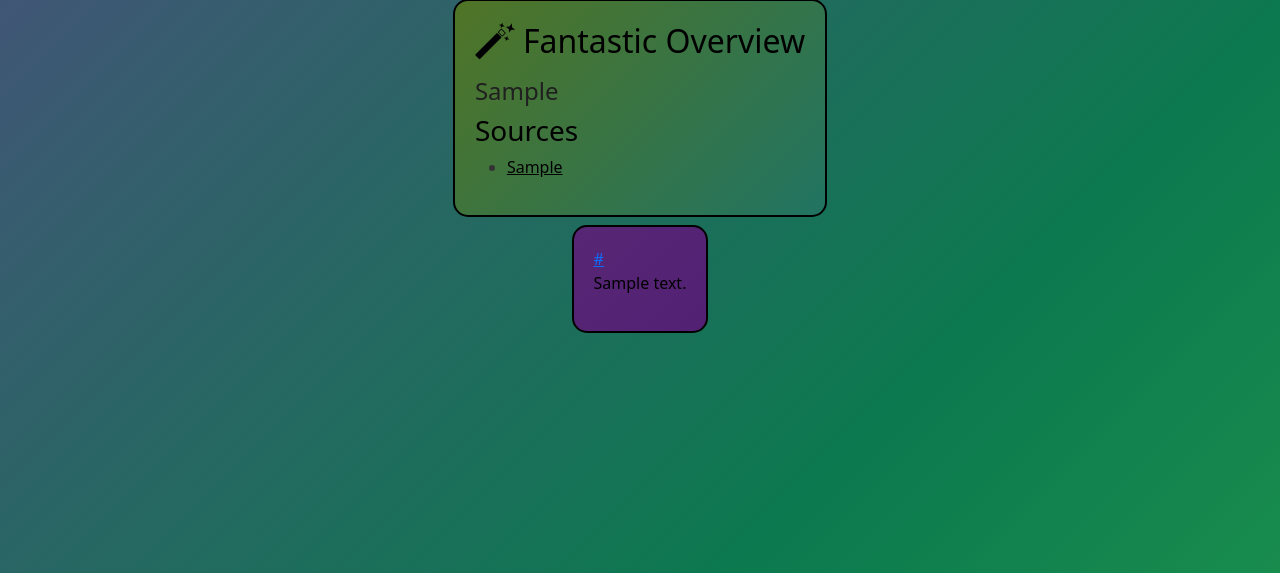
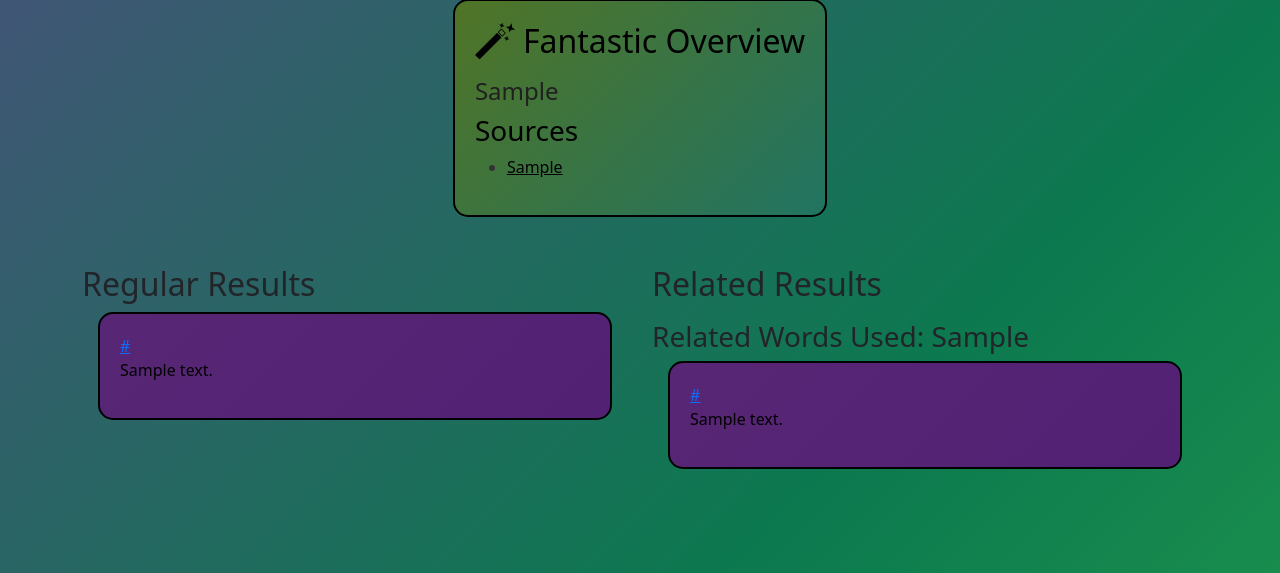
Before and after one commit to Jambr0li/FantasticMachine, a Flask app: template templates/home.html in a window 1280 px wide. Shown: the part 275-848 px from the top of the page. Run offline with Flask 3, Linux system fonts and the light colour scheme; the template is opened without the code that fills it: most values are stand-ins (such as "Sample title", 1, 10 or a date in 2020); parts of the project's set-up code (start-up, migrations or seed data) failed here and were passed over; some web fonts are replaced.

Commit message:
basic functionality is in place
:

```diff
--- a/app.py
+++ b/app.py
@@ -1,11 +1,13 @@
 from flask import Flask, render_template, request
 from whoosh_search.whoosh import Whoosh_Search
 from ai_search.searcher import AISearcher
-import base64
+from gensim.models import Word2Vec
 
 app = Flask(__name__)
 search = Whoosh_Search()
 ai = AISearcher()
+
+model = Word2Vec.load("word2vec/model/word2vec.model")
 
 @app.route("/", methods=["GET","POST"])
 def home():
@@ -15,8 +17,29 @@ def home():
 
         if query:
             print("query")
-            results = search.retrieve(query)
-            return render_template("home.html", results=results, query=query)
+            regular_results = search.retrieve(query)
+
+            # get the related words from my word2vec model
+            query_words = query.lower().split()
+            related_words = []
+            for word in query_words:
+                if word in model.wv.key_to_index:
+                    similar = [w for w, _ in model.wv.most_similar(word, topn=5)]
+                    related_words.extend(similar)
+
+            # remove duplicates
+            similar_words = list(set(related_words) - set(query_words))
+
+            extended_query = ' '.join(related_words)
+
+            related_results = search.retrieve(extended_query) if extended_query else []
+
+            return render_template(
+                "home.html",
+                regular_results=regular_results,
+                related_results=related_results,
+                related_words=similar_words,
+                query=query)
 
         elif inquire:
             print("inquiry")
--- a/templates/home.html
+++ b/templates/home.html
@@ -39,10 +39,10 @@
     </div>
 
 {% endif %}
-
-{% if results %}
-
-    {% for link, content in results %}
+{#
+{% if regular_results %}
+    <h2>Regular Results</h2>
+    {% for link, content in regular_results %}
         <div class="d-flex justify-content-center mt-2">
             <div class="rounded-box query mx-3">
                 <a href="{{link}}">{{link}}</a>
@@ -50,7 +50,60 @@
             </div>
         </div>
     {% endfor %}
-
 {% endif %}
 
+{% if related_words %}
+    <h3 class="mt-5">Related Words Used: {{ related_words | join(', ') }}</h3>
+{% endif %}
+
+{% if related_results %}
+    <h2 class="mt-3">Related Results</h2>
+    {% for link, content in related_results %}
+        <div class="d-flex justify-content-center mt-2">
+            <div class="rounded-box query mx-3">
+                <a href="{{ link }}">{{ link }}</a>
+                <p>{{ content }}</p>
+            </div>
+        </div>
+    {% endfor %}
+{% endif %}
+#}
+{% if regular_results or related_results %}
+<div class="container mt-5">
+    <div class="row">
+        {% if regular_results %}
+        <div class="col-md-6">
+            <h2>Regular Results</h2>
+            {% for link, content in regular_results %}
+            <div class="mt-2">
+                <div class="rounded-box query mx-3">
+                    <a href="{{ link }}">{{ link }}</a>
+                    <p>{{ content }}</p>
+                </div>
+            </div>
+            {% endfor %}
+        </div>
+        {% endif %}
+
+        {% if related_results %}
+        <div class="col-md-6">
+            <h2>Related Results</h2>
+            {% if related_words %}
+            <h3 class="mt-3">Related Words Used: {{ related_words | join(', ') }}</h3>
+            {% endif %}
+            {% for link, content in related_results %}
+            <div class="mt-2">
+                <div class="rounded-box query mx-3">
+                    <a href="{{ link }}">{{ link }}</a>
+                    <p>{{ content }}</p>
+                </div>
+            </div>
+            {% endfor %}
+        </div>
+        {% endif %}
+    </div>
+</div>
+{% endif %}
+
+
 {% endblock %}
--- a/whoosh_search/whoosh.py
+++ b/whoosh_search/whoosh.py
@@ -15,7 +15,7 @@ class Whoosh_Search:
         schema = Schema(file_name=ID(stored=True, unique=True), cleaned_content=TEXT(stored=True))
         indexdir = "indexdir"
         self.indexed = False
-        self.and_group = True
+        self.and_group = False
         if not os.path.exists(indexdir): # Check if index exists already
             os.mkdir(indexdir)
             self.ix = create_in(indexdir, schema)
```
Also changed, not shown: word2vec/corpus_preperation.py (added, +38 -0 lines), word2vec/train_word2vec.py (added, +12 -0 lines), word2vec/__init__.py (added), 1 other file.
